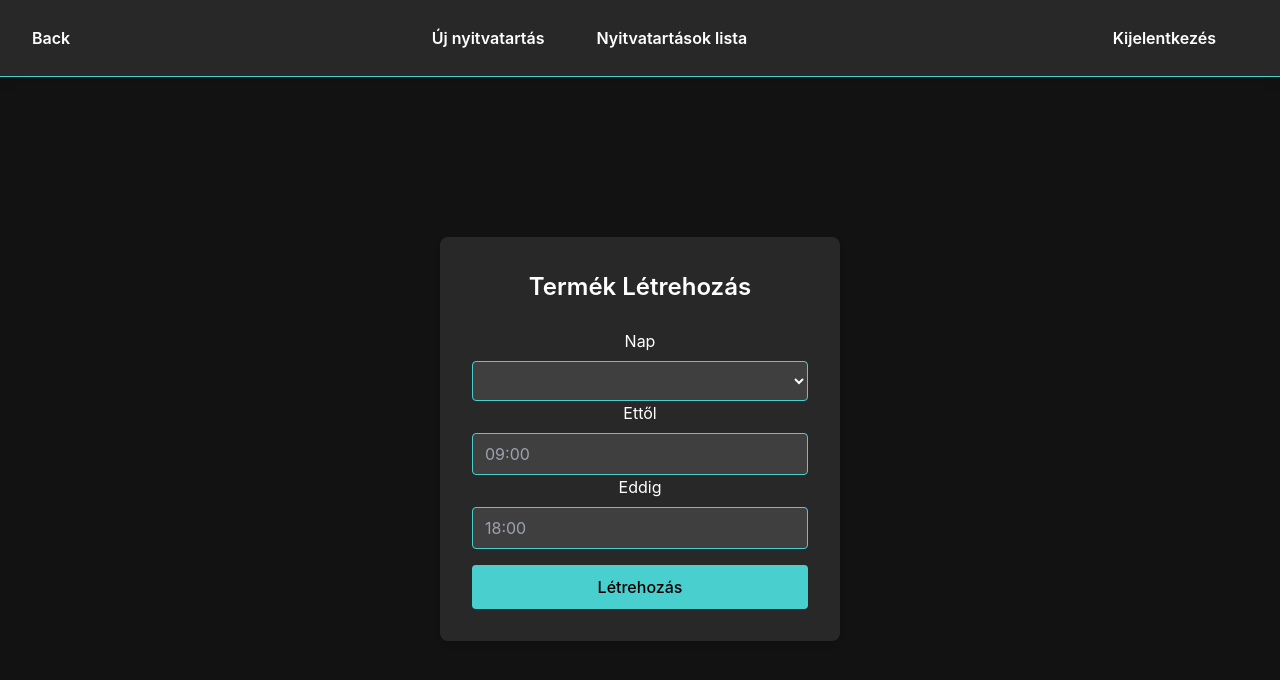
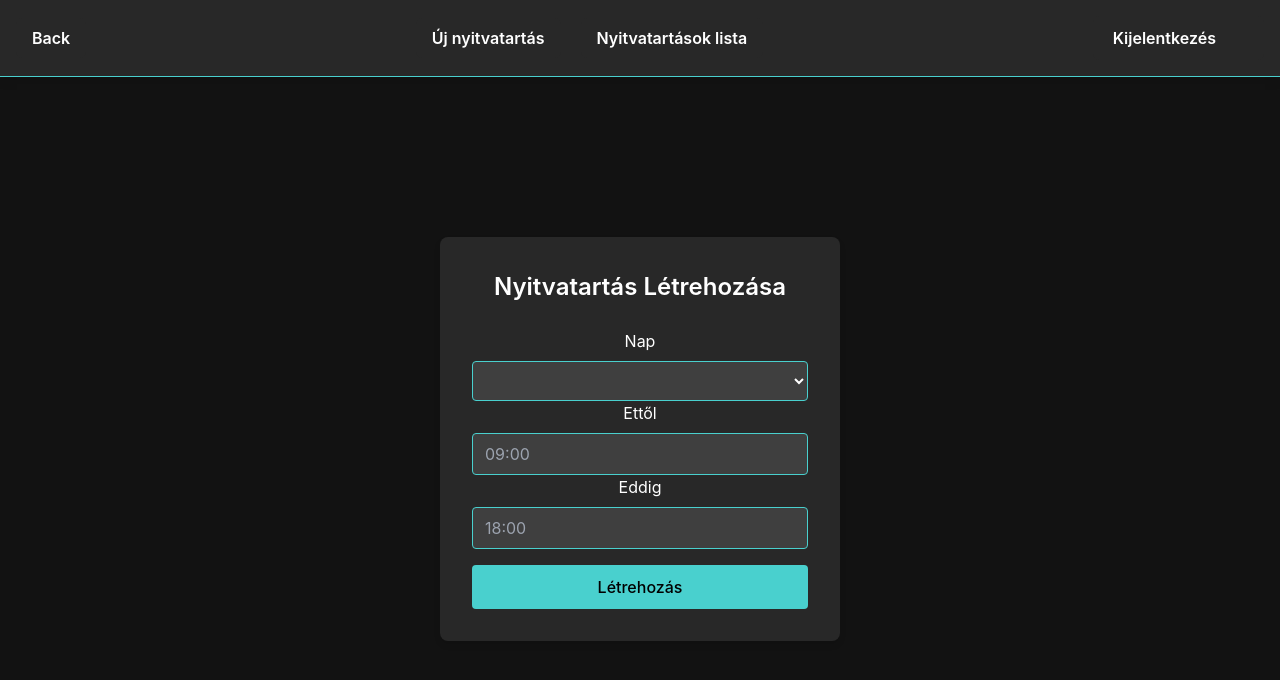
Before and after one commit to pollak-projects/PlateMate, a Vue app in the folder client/: page /opening-hours in a window 1280 px wide. Shown: the top 680 px of the page. Built offline with nearby package versions, Linux system fonts and the light colour scheme; no server answers; some icons are missing; what vue-cookies would draw is missing.

Commit message:
Wrote even, even more documentation

```diff
--- a/client/src/components/admin/openingHours/OpeningHourAdd.vue
+++ b/client/src/components/admin/openingHours/OpeningHourAdd.vue
@@ -66,7 +66,7 @@ export default {
 
 <template>
   <div class="form-container">
-    <h2 class="form-title">Termék Létrehozás</h2>
+    <h2 class="form-title">Nyitvatartás Létrehozása</h2>
     <form @submit.prevent="createOpeningHour">
       <div class="form-group">
         <label class="form-label">Nap</label>
--- a/client/src/pages/landing/Home.vue
+++ b/client/src/pages/landing/Home.vue
@@ -81,8 +81,8 @@ export default {
         if (response.status === 200) this.$router.push({ name: 'Login' });
         else this.triggerPopup("Hiba történt a kijelentkezés során!", "error");
       } catch (error) {
+        this.$router.push({ name: 'Login' })
         this.triggerPopup("Hiba történt a kijelentkezés során!", "error");
-        this.$router.push({ name: 'Login' })
       }
     },
     toggleMenu(menuName) {
```
Also changed, not shown: 3 other files (tests, documents, lock files or other folders).
